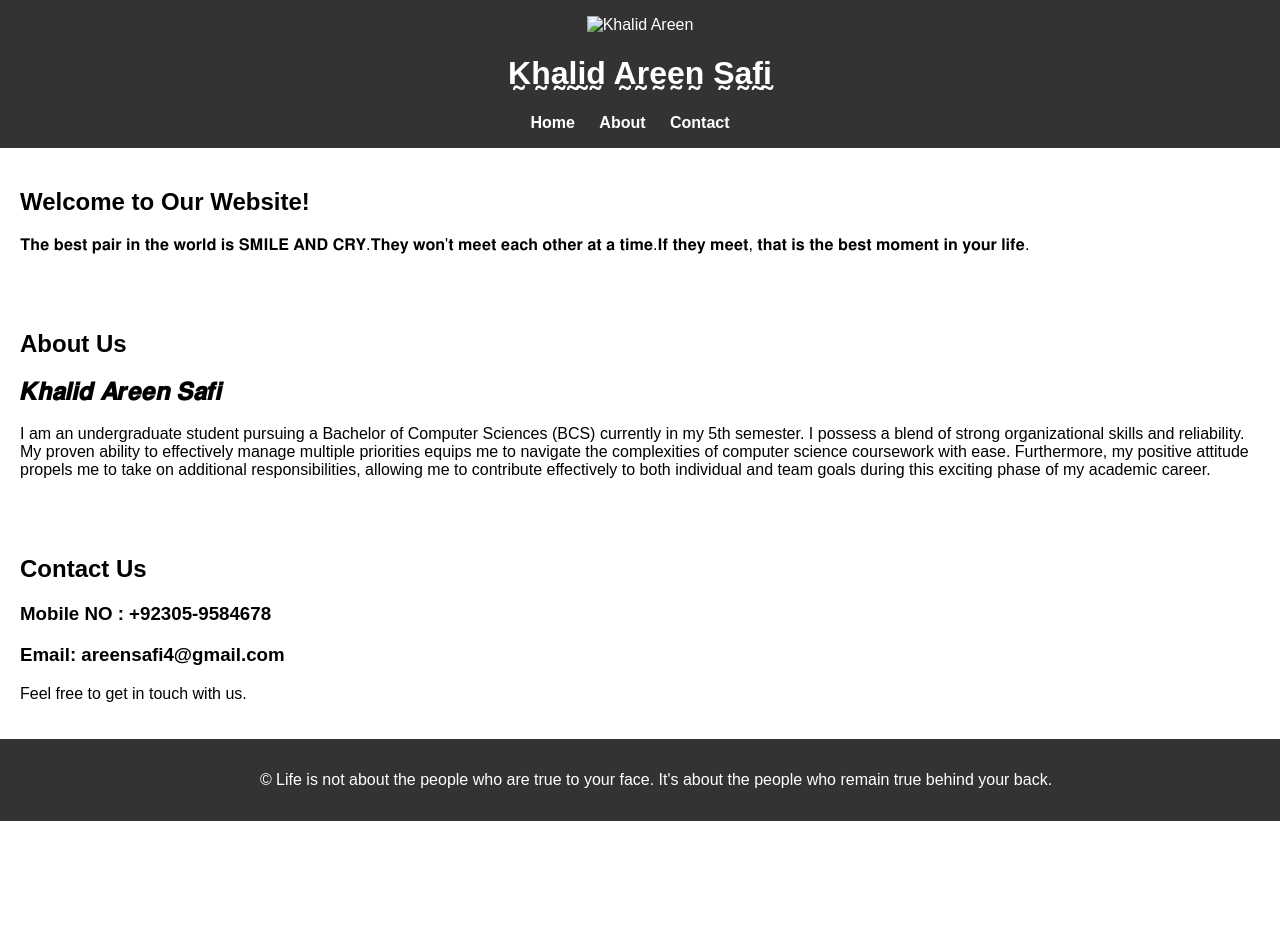
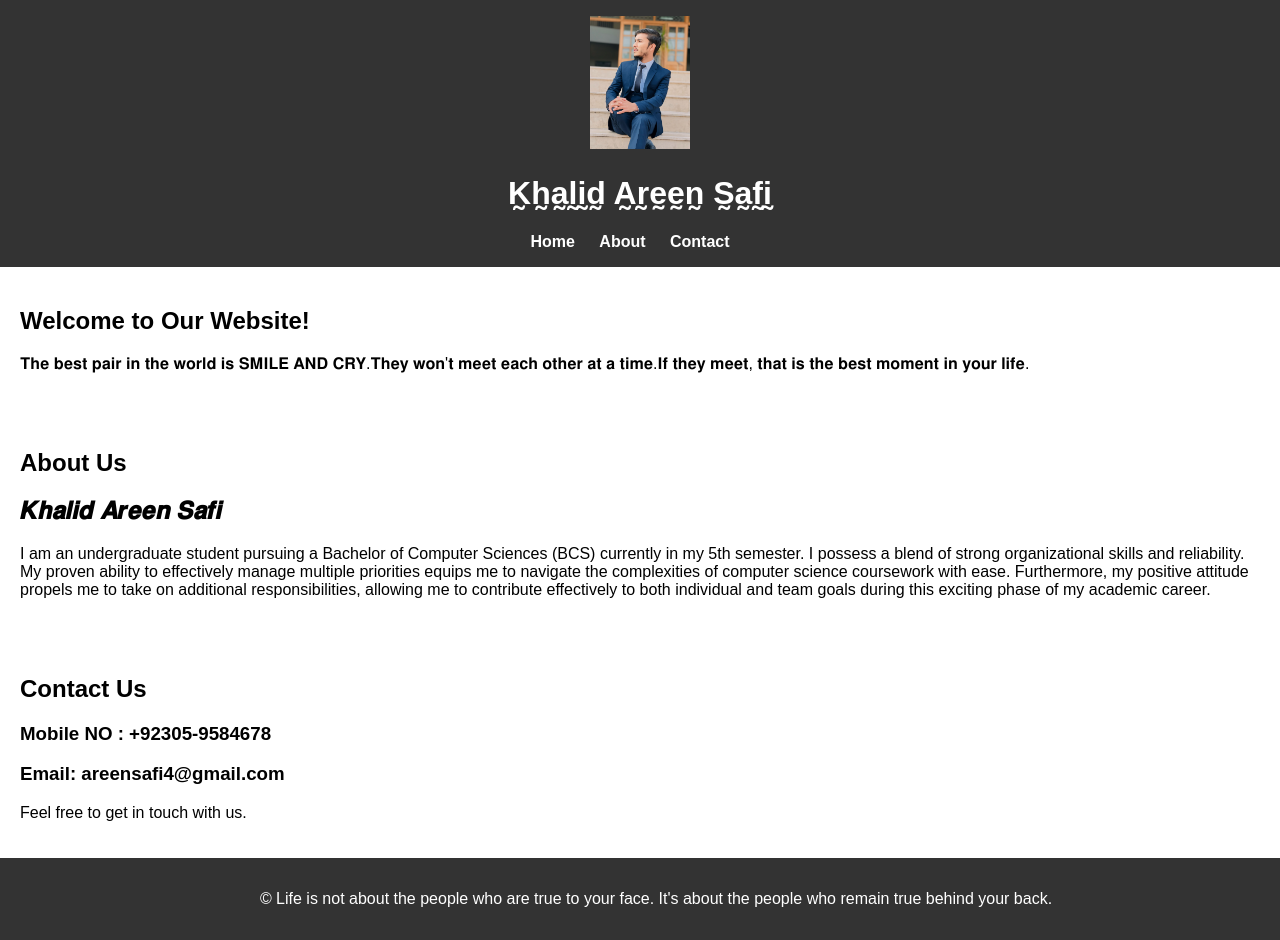
Before and after one commit to khalid-areen/website_1, a plain HTML site: page index.html in a window 1280 px wide. Shown: the top 940 px of the page. Before the commit the page ends 821 px from the top, so only its background shows below. Drawn offline with Linux system fonts and the light colour scheme.

Commit message:
Update index.html

```diff
--- a/index.html
+++ b/index.html
@@ -12,7 +12,7 @@
 <body>
     <header>
         <div class="image_1">
-        <img src="../../../Picture/IMG_6815d.jpg" alt="Khalid Areen"; width="100"; height="100%" >
+        <img src="Khalid 1.jpg" alt="Khalid Areen"; width="100"; height="100%" >
         </div>
 <h1>K̰h̰a̰l̰ḭd̰ A̰r̰ḛḛn̰ S̰a̰f̰ḭ</h1>
         <nav>
```
